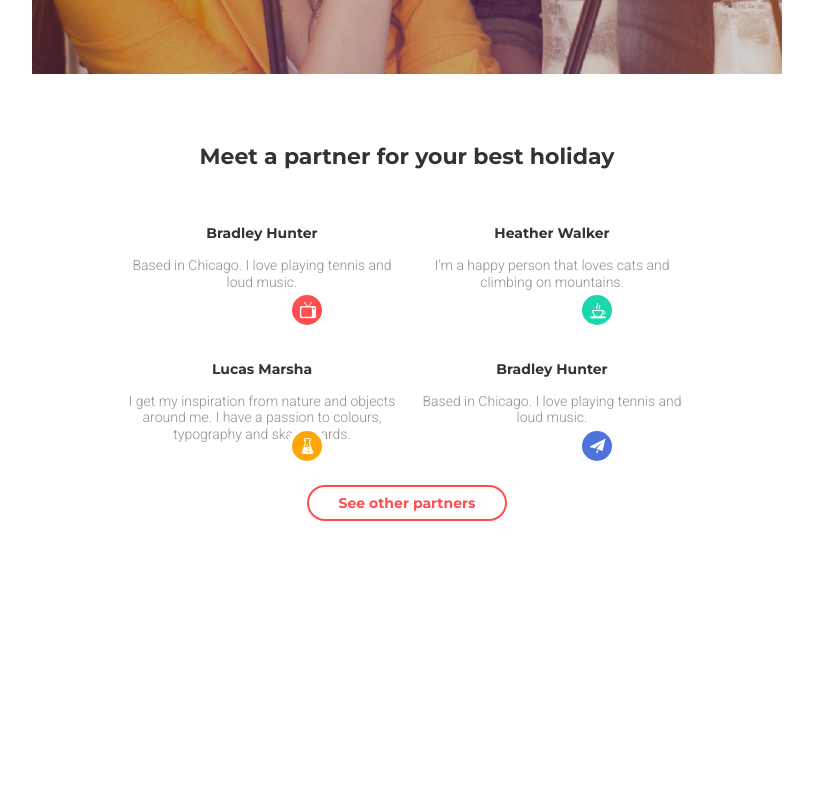
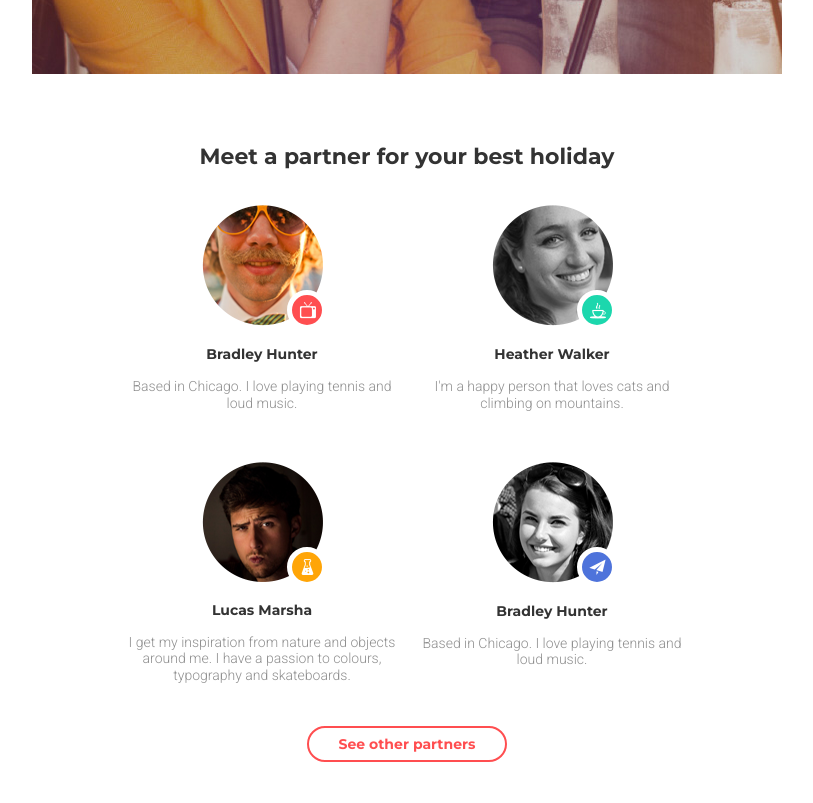
Before and after one commit to nomiso2000/goit-fe-course, a plain HTML site: page Module-8/index.html in a window 1280 px wide. Shown: the part 626-1429 px from the top of the page, without its empty margins (233-1046 px from the left). Before the commit the page ends 1193 px from the top, so only its background shows below. Drawn offline with Linux system fonts and the light colour scheme; the site is published under a folder, as on GitHub Pages, so addresses that start at the root find nothing.

Commit message:
Module-8 fixed img

```diff
--- a/Module-8/index.html
+++ b/Module-8/index.html
@@ -34,7 +34,7 @@
         <ul class="meet_partner_list">
           <li class="meet_partner_list_item">
             <div class="partner_img_wrapper">
-              <img src="/img/Layer1.png" alt="" class="partner_img" />
+              <img src="../img/Layer1.png" alt="" class="partner_img" />
             </div>
             <h3 class="partner_name">Bradley Hunter</h3>
             <p class="partner_description">
@@ -42,7 +42,7 @@
             </p>
           </li>
           <li class="meet_partner_list_item">
-            <img src="/img/Layer2.png" alt="" class="partner_img" />
+            <img src="../img/Layer2.png" alt="" class="partner_img" />
             <h3 class="partner_name">Lucas Marsha</h3>
             <p class="partner_description">
               I get my inspiration from nature and objects around me. I have a
@@ -50,14 +50,14 @@
             </p>
           </li>
           <li class="meet_partner_list_item">
-            <img src="/img/Layer3.png" alt="" class="partner_img" />
+            <img src="../img/Layer3.png" alt="" class="partner_img" />
             <h3 class="partner_name">Heather Walker</h3>
             <p class="partner_description">
               I'm a happy person that loves cats and climbing on mountains.
             </p>
           </li>
           <li class="meet_partner_list_item">
-            <img src="/img/Layer4.png" alt="" class="partner_img" />
+            <img src="../img/Layer4.png" alt="" class="partner_img" />
             <h3 class="partner_name">Bradley Hunter</h3>
             <p class="partner_description">
               Based in Chicago. I love playing tennis and loud music.
```
